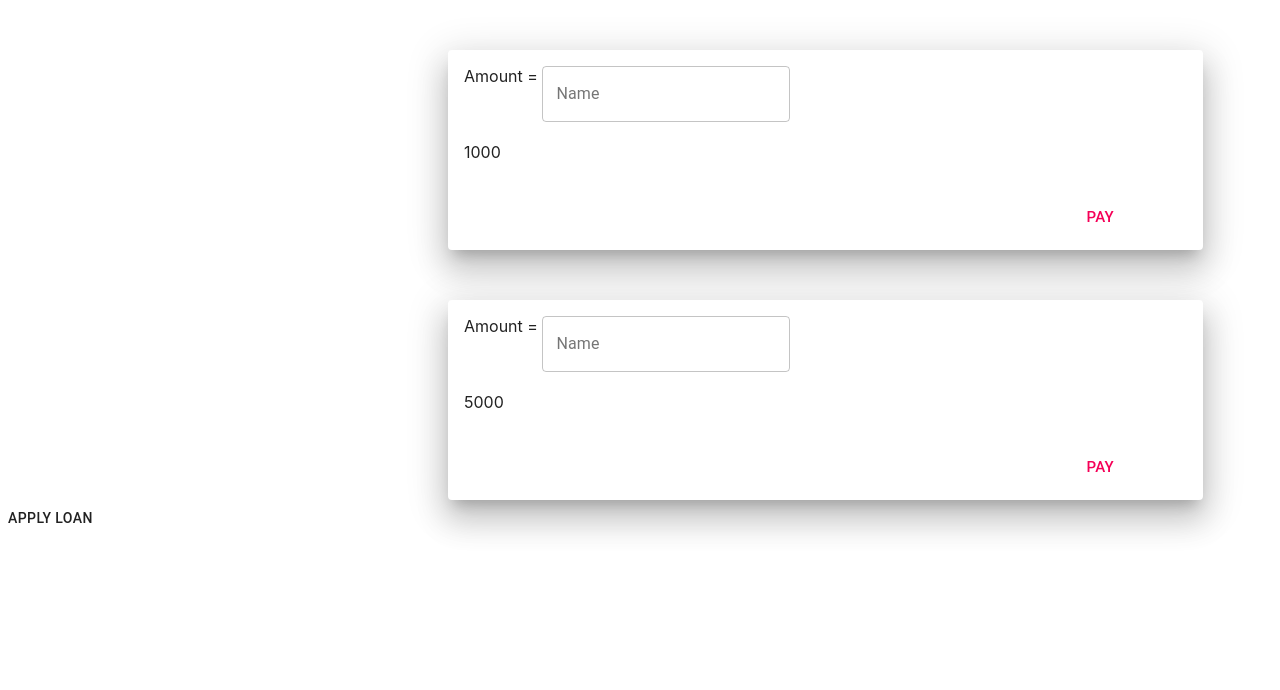
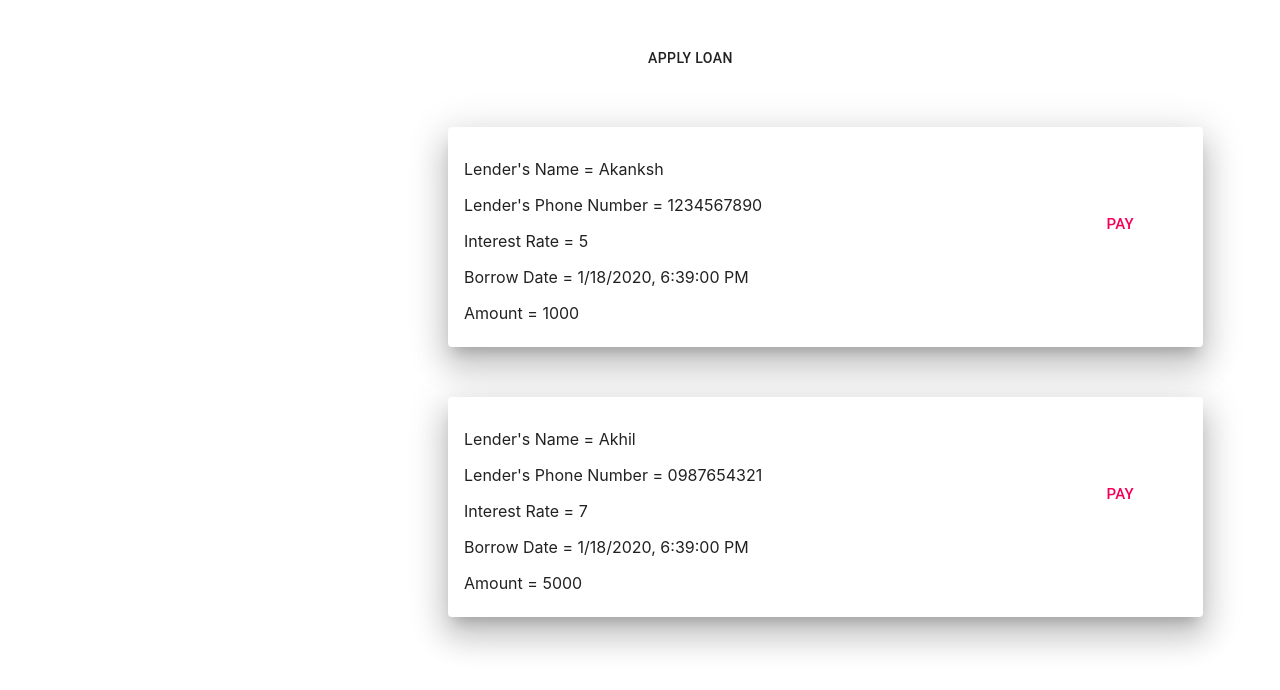
Before and after one commit to bhaskarkr/LoanZone, a React (Create React App) app in the folder loan-zone/: page /bordash in a window 1280 px wide. Shown: the top 690 px of the page. Built offline with nearby package versions, Linux system fonts and the light colour scheme.

Commit message:
apply loan modal

```diff
--- a/loan-zone/src/components/BorrowerDashBoard/FilterModal.js
+++ b/loan-zone/src/components/BorrowerDashBoard/FilterModal.js
@@ -55,7 +55,6 @@ export default function TransitionsModal(props) {
                     <TextField className={classes.inputField} id="outlined-error" label="Phone Number" variant="outlined" placeholder="Enter your Phone Number" /><br /><br />
                 </form>
             </div>
-            <p id="transition-modal-description">react-transition-group animates me.</p>
           </div>
         </Fade>
       </Modal>
--- a/loan-zone/src/components/BorrowerDashBoard/LendersDashboard.js
+++ b/loan-zone/src/components/BorrowerDashBoard/LendersDashboard.js
@@ -20,7 +20,7 @@ const useStyles = makeStyles({
     card: {
         maxWidth: 755,
         maxHeight: '20%',
-        height: 200,
+        height: 220,
         minWidth: 100,
         marginLeft: '35%',
         marginTop: 200,
@@ -32,13 +32,18 @@ const useStyles = makeStyles({
         marginLeft: '75%',
         minWidth: 180,
         position: 'relative',
-        top: 10
+        right: '-20px',
+        top: '-160px'
     },
     forms:{
         marginLeft: '40%',
         marginTop: 50,
         display:'inline-block'
     },
+    ApplyLoanButton:{
+        left: '50%',
+        marginTop: '40px'
+    }
 
 });
 
@@ -51,7 +56,7 @@ export default function SignUp() {
             lenderName: "Akanksh",
             lenderPhoneNumber: "1234567890",
             rate: 5,
-            borrowdate: Date.now(),
+            borrowdate: new Date().toLocaleString(),
             duration: 12
         },
         {
@@ -59,7 +64,7 @@ export default function SignUp() {
             lenderName: "Akhil",
             lenderPhoneNumber: "0987654321",
             rate: 7,
-            borrowdate: Date.now(),
+            borrowdate: new Date().toLocaleString(),
             duration: 5
         }
     ];
@@ -74,7 +79,12 @@ export default function SignUp() {
     const getLoan = (loan) => {
         return (<Card className={classes.card} elevation='20'>
             <CardContent>
-                Amount = <TextField className={classes.inputField} id="outlined-error" label="Name" variant="outlined" value={loan.name} /><br /><br />{loan.amount}
+                <p>Lender's Name = {loan.lenderName}</p>
+                <p>Lender's Phone Number = {loan.lenderPhoneNumber}</p>
+                <p>Interest Rate = {loan.rate}</p>
+                <p>Borrow Date = {loan.borrowdate}</p>
+                <p>Amount = {loan.amount}</p>
+
             </CardContent>
             <CardActions>
                 <Button className={classes.cardButton} size="large" color="secondary" elevation="15"   >
@@ -87,8 +97,8 @@ export default function SignUp() {
 
     return (
         <div className={classes.dashboard} >
+            <Button className={classes.ApplyLoanButton} onClick={handleModalOpen}>Apply Loan</Button>
             {loans.map(loan => getLoan(loan))}
-            <Button onClick={handleModalOpen}>Apply Loan</Button>
             {modalState && <FilterModal openState={modalState} handleModalClose={handleModalClose} />}
         </div>
     );
```
